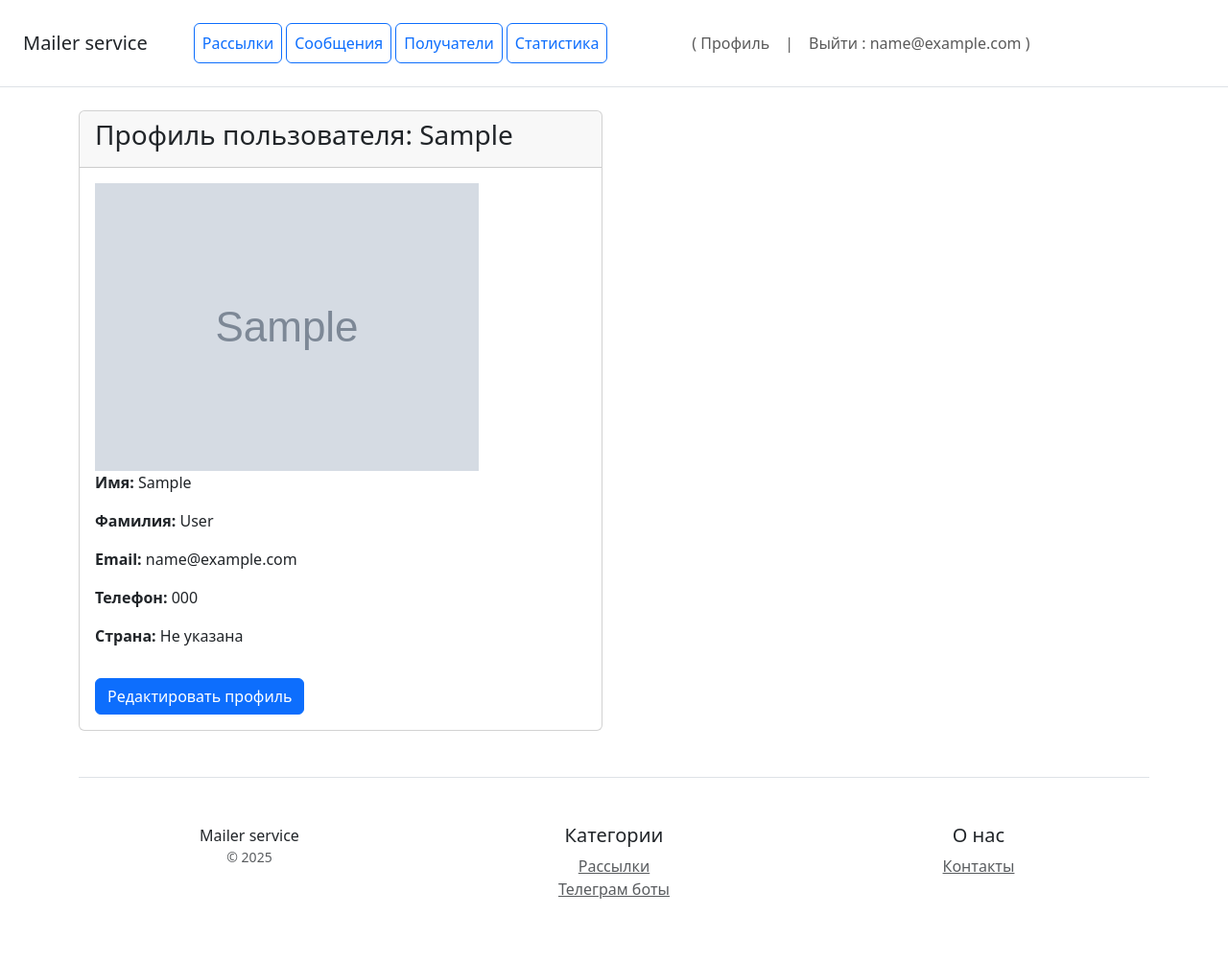
After one commit to Arsenty123321/CW7-Django-web, a Django app: page /users/profile/ in a window 1280 px wide. The commit adds this page. Shown: the whole page at 96% size. Run offline with Django 5.2, Linux system fonts and the light colour scheme; a user stored in the database is signed in; tables that the repository leaves empty hold one stand-in row (values such as "Sample post"); grey boxes marked "Sample" are stand-in pictures; some libraries are stand-ins or nearby versions.

Commit message:
Add user profile

```diff
--- a/mailer/templates/mailer/header_nav.html
+++ b/mailer/templates/mailer/header_nav.html
@@ -15,7 +15,7 @@
 
             {% if user.is_authenticated %}
             <li class="nav-item">
-                <a class="nav-link" href=#">( Профиль </a>
+                <a class="nav-link" href="{% url 'users:profile_detail' %}">( Профиль </a>
             </li>
             <li class="nav-item">
                 <a class="nav-link" href=#"> | </a>
--- /dev/null
+++ b/users/templates/users/profile.html
@@ -0,0 +1,35 @@
+<!-- profile.html -->
+
+{% extends 'mailer/base.html' %}
+
+{% block content %}
+
+<div class="container mt-4">
+    <div class="row">
+        <div class="col-md-6">
+            <div class="card">
+                <div class="card-header">
+                    <h3>Профиль пользователя: {% if user.first_name %}{{user.first_name }}{% else %}{{ user.email }}{% endif %}</h3>
+                </div>
+                <div class="card-body">
+                    {% if user.avatar %}
+                        <img src="{{ user.avatar.url }}" class="avatar">
+                    {% else %}
+                        <img src="/media/users_avatars/user-anonymous.png" class="img-thumbnail mb-3" width="150">
+                    {% endif %}
+                    <p><strong>Имя:</strong> {{ user.first_name|default:"Не указано" }}</p>
+                    <p><strong>Фамилия:</strong> {{ user.last_name|default:"Не указана" }}</p>
+                    <p><strong>Email:</strong> {{ user.email }}</p>
+                    <p><strong>Телефон:</strong> {{ user.phone|default:"Не указан" }}</p>
+                    <p><strong>Страна:</strong> {{ user.country.name|default:"Не указана" }}</p>
+
+                    <a href="{% url 'users:profile_edit' %}" class="btn btn-primary mt-3">
+                        Редактировать профиль
+                    </a>
+                </div>
+            </div>
+        </div>
+    </div>
+</div>
+
+{% endblock %}
--- a/users/urls.py
+++ b/users/urls.py
@@ -1,7 +1,8 @@
 from django.contrib.auth.views import LoginView, LogoutView
 from django.urls import path
 from users.apps import UsersConfig
-from users.views import UserCreateView, email_verification, PasswordResetRequestView, PasswordResetConfirmView
+from users.views import UserCreateView, email_verification, PasswordResetRequestView, PasswordResetConfirmView, \
+    UserProfileDetailView, UserProfileUpdateView
 
 app_name = UsersConfig.name
 
@@ -12,4 +13,6 @@ urlpatterns = [
     path("email-confirm/<str:token>/", email_verification, name="email-confirm"),
     path('password-reset-request/', PasswordResetRequestView.as_view(), name='password_reset_request'),
     path('password-reset-confirm/', PasswordResetConfirmView.as_view(), name='password_reset_confirm'),
+    path("profile/", UserProfileDetailView.as_view(), name="profile_detail"),
+    path("profile/edit/", UserProfileUpdateView.as_view(), name="profile_edit"),
 ]
--- a/users/views.py
+++ b/users/views.py
@@ -2,16 +2,18 @@ import secrets
 
 from django.contrib.auth import authenticate, login
 from django.contrib.auth.forms import SetPasswordForm
+from django.contrib.auth.mixins import LoginRequiredMixin
 from django.core.mail import send_mail
+from django.http import HttpResponseForbidden
 from django.shortcuts import get_object_or_404, redirect, render
 from django.urls import reverse_lazy, reverse
 from django.utils.crypto import get_random_string
 from django.views import View
-from django.views.generic import CreateView
+from django.views.generic import CreateView, ListView, DetailView, UpdateView
 from django.contrib import messages
 
 from config.settings import EMAIL_HOST_USER
-from .forms import UserRegisterForm
+from .forms import UserRegisterForm, UserProfileForm
 from .models import User
 
 
@@ -40,6 +42,10 @@ class UserCreateView(CreateView):
 
 
 def email_verification(request, token):
+    """
+        Подтверждение почты пользователя
+    """
+
     user = get_object_or_404(User, token=token)
     user.is_active = True
     # Замена использованного токена новым (неизвестным)
@@ -49,6 +55,10 @@ def email_verification(request, token):
 
 
 class PasswordResetRequestView(View):
+    """
+        Запрос на восстановление пароля, на почту отправляется временный пароль
+    """
+
     def get(self, request):
         return render(request, 'users/password_reset_request_form.html')
 
@@ -76,6 +86,9 @@ class PasswordResetRequestView(View):
 
 
 class PasswordResetConfirmView(View):
+    """
+        Подтверждение сброса и установка нового пароля
+    """
 
     def get(self, request):
         form = SetPasswordForm(request.user)
@@ -96,3 +109,51 @@ class PasswordResetConfirmView(View):
         else:
             messages.error(request, 'Неверный временный пароль.')
             return redirect('users:password_reset_confirm')
+
+
+# class UserListView(LoginRequiredMixin, ListView):
+#     """
+#         Список пользователей для просмотра менеджером
+#     """
+#
+#     model = User
+#     template_name = "users/user_list.html"
+#     context_object_name = "users"
+#
+#     def get_queryset(self):
+#         #        if not is_manager(self.request.user):
+#         #            return HttpResponseForbidden('Доступ запрещен', status=403)
+#         return User.objects.all().order_by("id")
+#
+#     def dispatch(self, request, *args, **kwargs):
+#         if not request.user.groups.filter(name="mailing_manager").exists():
+#             # raise PermissionDenied("У вас нет прав доступа к этой странице.")
+#             return HttpResponseForbidden('У вас нет прав на просмотр этого списка')
+#         return super().dispatch(request, *args, **kwargs)
+
+
+class UserProfileDetailView(LoginRequiredMixin, DetailView):
+    """
+        Просмотр собственного профиля
+    """
+
+    model = User
+    template_name = "users/profile.html"
+    context_object_name = "user"
+
+    def get_object(self):
+        return self.request.user  # Возвращает текущего авторизованного пользователя
+
+
+class UserProfileUpdateView(LoginRequiredMixin, UpdateView):
+    """
+        Редактирование собственного профиля
+    """
+
+    model = User
+    form_class = UserProfileForm
+    template_name = "users/profile_edit.html"
+    success_url = reverse_lazy("users:profile_detail")
+
+    def get_object(self):
+        return self.request.user
```
Also changed, not shown: users/forms.py (+8 -0 lines), users/templates/users/profile_edit.html (added, +18 -0 lines).
